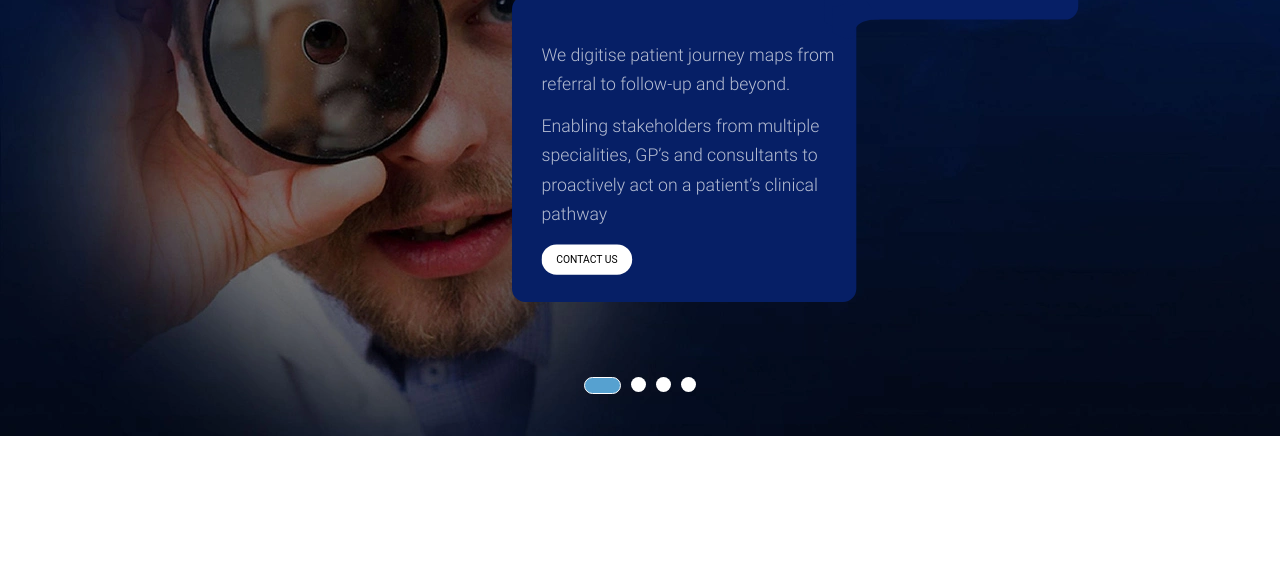
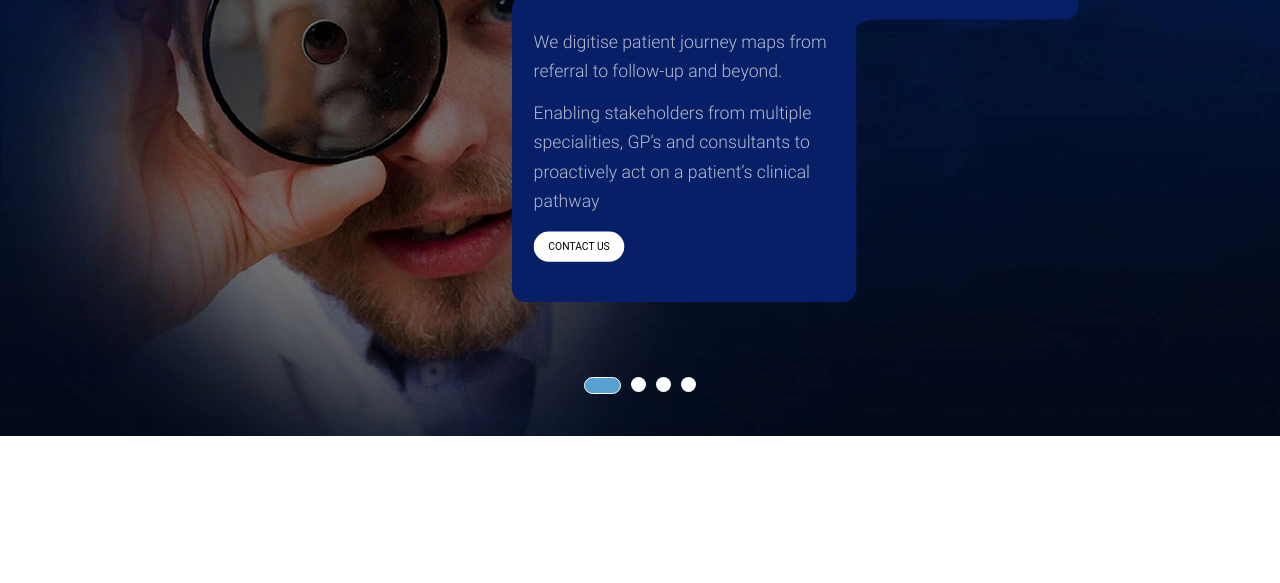
Before and after one commit to sreejith1234/ahimsa-safari, a plain HTML site: page index.html in a window 1280 px wide. Shown: the part 204-787 px from the top of the page. Drawn offline with Linux system fonts and the light colour scheme.

Commit message:
Add files via upload

```diff
--- a/index.html
+++ b/index.html
@@ -118,7 +118,7 @@
     <div xmlns="http://www.w3.org/1999/xhtml" class="slider1-text-1 lang" key="title2"></div>
 </foreignObject>
 
-  <foreignObject x="40" y="200" width="467" height="415">
+  <foreignObject transform="translate(29.29 182.47)" width="467" height="415">
     <div xmlns="http://www.w3.org/1999/xhtml" class="slider1-text-2">
       <p class="lang" key="title2sub1"></p>
       <p class="lang" key="title2sub2"></p>
```
